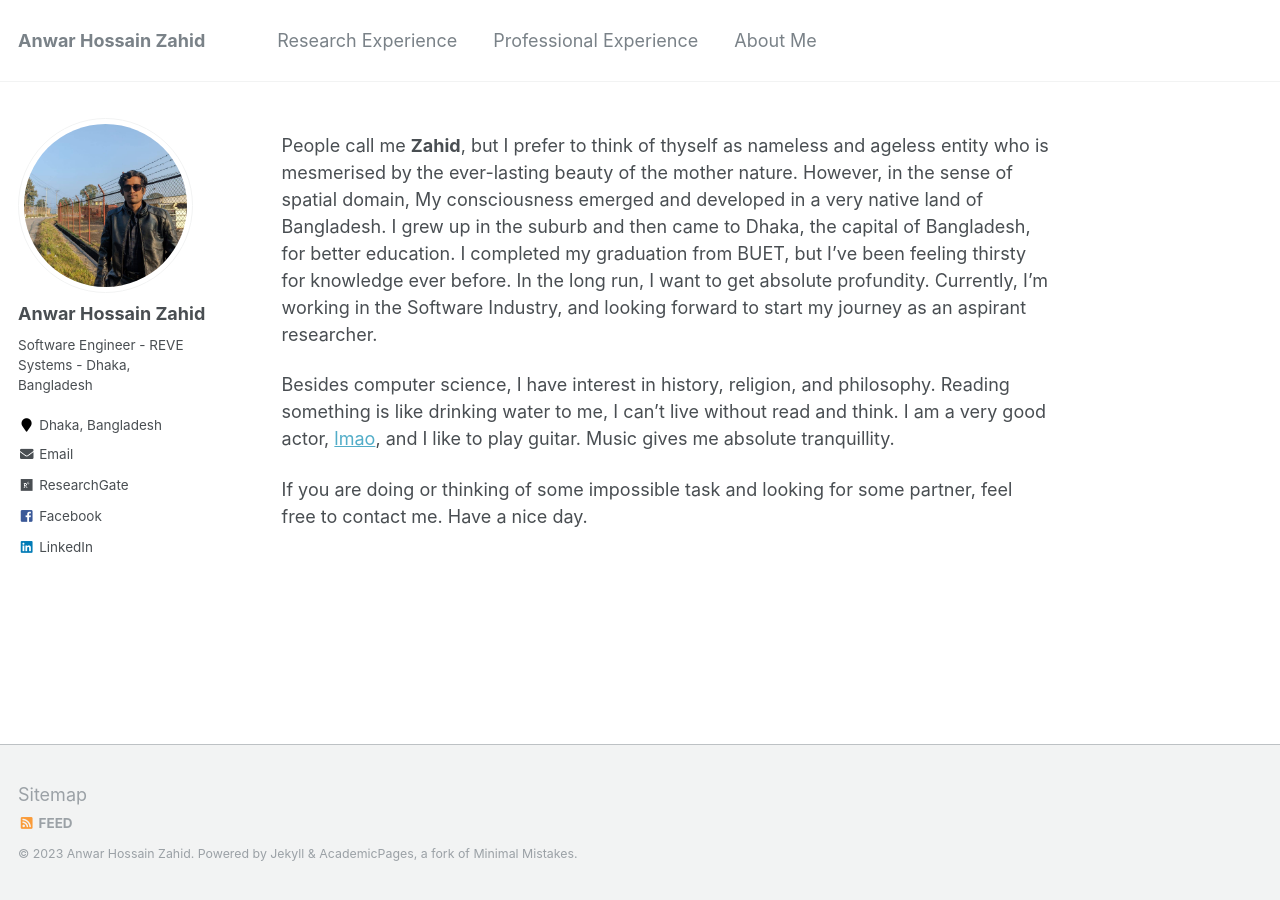
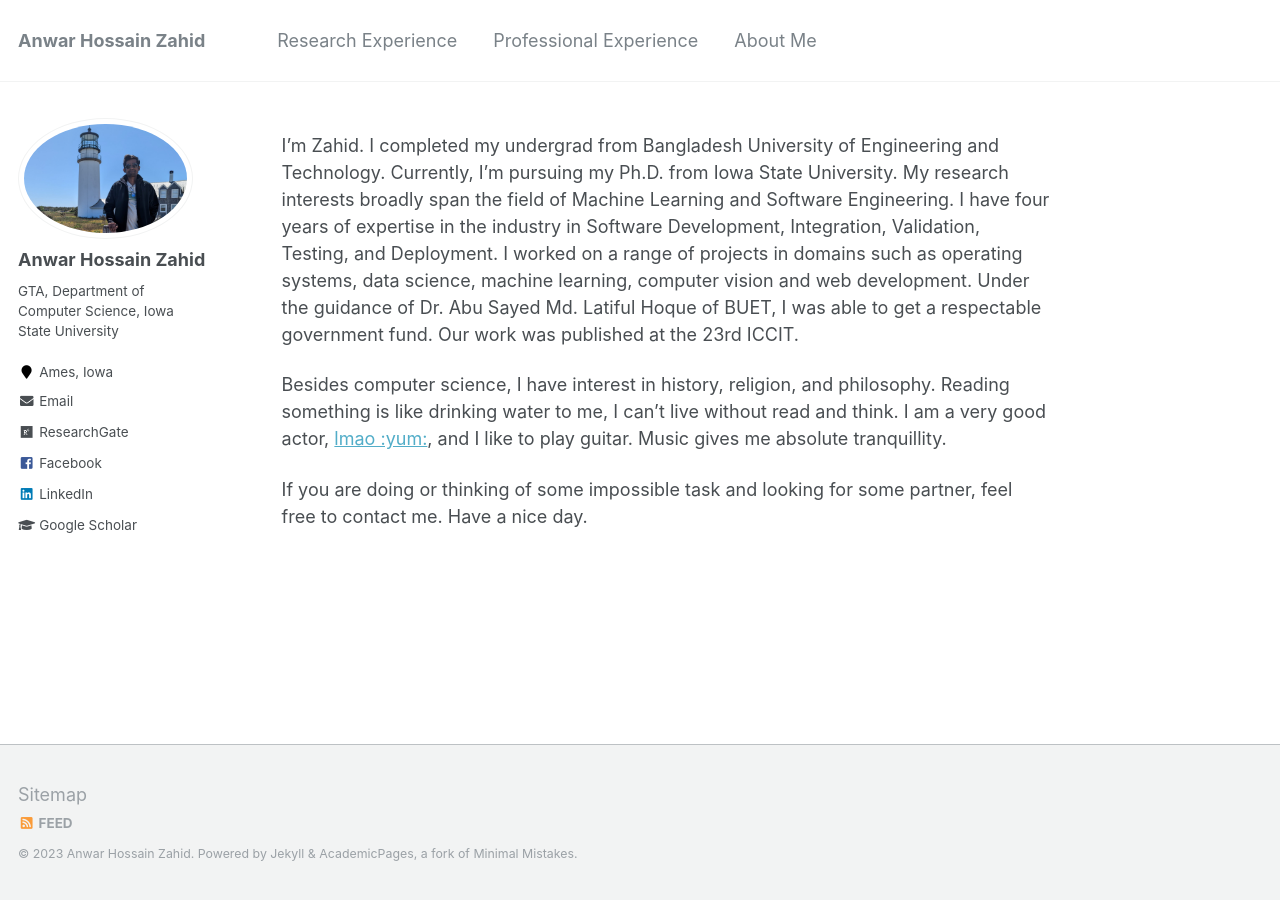
Before and after one commit to AnwarXahid/anwarxahid.github.io, a Jekyll site: the page built from _pages/about.md, in a window 1280 px wide. Built offline with Jekyll 4.4.1, drawn with Linux system fonts in a browser that asks for light colours.

Commit message:
modified after starting ISU - First Modification!

```diff
--- a/_config.yml
+++ b/_config.yml
@@ -82,13 +82,13 @@ analytics:
 author:
   name             : "Anwar Hossain Zahid"
   avatar           : "profile.jpg"
-  bio              : "Software Engineer - REVE Systems - Dhaka, Bangladesh"
-  location         : "Dhaka, Bangladesh"
+  bio              : "GTA, Department of Computer Science, Iowa State University"
+  location         : "Ames, Iowa"
   employer         :
   pubmed           :
-  googlescholar    :
-  email            : "mdahzahid@gmail.com"
-  researchgate     :  "https://www.researchgate.net/profile/Anwar-Hossain-Zahid"
+  googlescholar    : "https://scholar.google.com/citations?user=_ze57HEAAAAJ&hl=en"
+  email            : "ahzahid@iastate.edu"
+  researchgate     : "https://www.researchgate.net/profile/Anwar-Hossain-Zahid"
   uri              :
   bitbucket        :
   codepen          :
--- a/_pages/about.md
+++ b/_pages/about.md
@@ -8,17 +8,19 @@ redirect_from:
   - /about.html
 ---
 
-People call me **Zahid**, but I prefer to think of thyself as nameless and ageless entity who is
-mesmerised by the ever-lasting beauty of the mother nature. However, in the sense of spatial domain,
-My consciousness emerged and developed in a very native land of Bangladesh. I grew up in the suburb
-and then came to Dhaka, the capital of Bangladesh, for better education. I completed my graduation
-from BUET, but I've been feeling thirsty for knowledge ever before. In the long run, I want to get
-absolute profundity. Currently, I'm working in the Software Industry, and looking forward to start
-my journey as an aspirant researcher. <br>
+I'm Zahid. I completed my undergrad from Bangladesh University of Engineering
+and Technology. Currently, I'm pursuing my Ph.D. from Iowa State University.
+My research interests broadly span the field of Machine Learning and
+Software Engineering. I have four years of expertise in the industry in
+Software Development, Integration, Validation, Testing, and Deployment.
+I worked on a range of projects in domains such as operating systems,
+data science, machine learning, computer vision and web development.
+Under the guidance of Dr. Abu Sayed Md. Latiful Hoque of BUET, I was able
+to get a respectable government fund. Our work was published at the 23rd ICCIT.
 
 Besides computer science, I have interest in history, religion, and philosophy. Reading something is
 like drinking water to me, I can't live without read and think. I am a very good actor,
-[lmao](https://www.youtube.com/watch?v=dmC-O1CBsV4&t=631s), and I like to play guitar. Music gives me
+[lmao :yum:](https://www.youtube.com/watch?v=dmC-O1CBsV4&t=631s), and I like to play guitar. Music gives me
 absolute tranquillity. <br>
 
 If you are doing or thinking of some impossible task and looking for some partner, feel free to contact
```
Also changed, not shown: images/profile.jpg.
